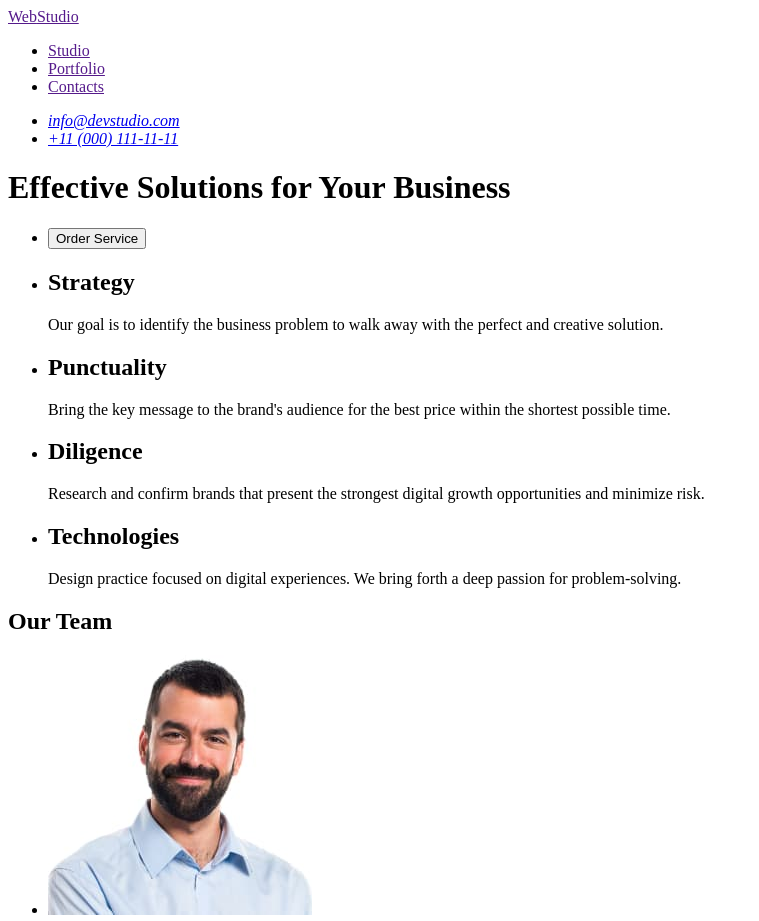
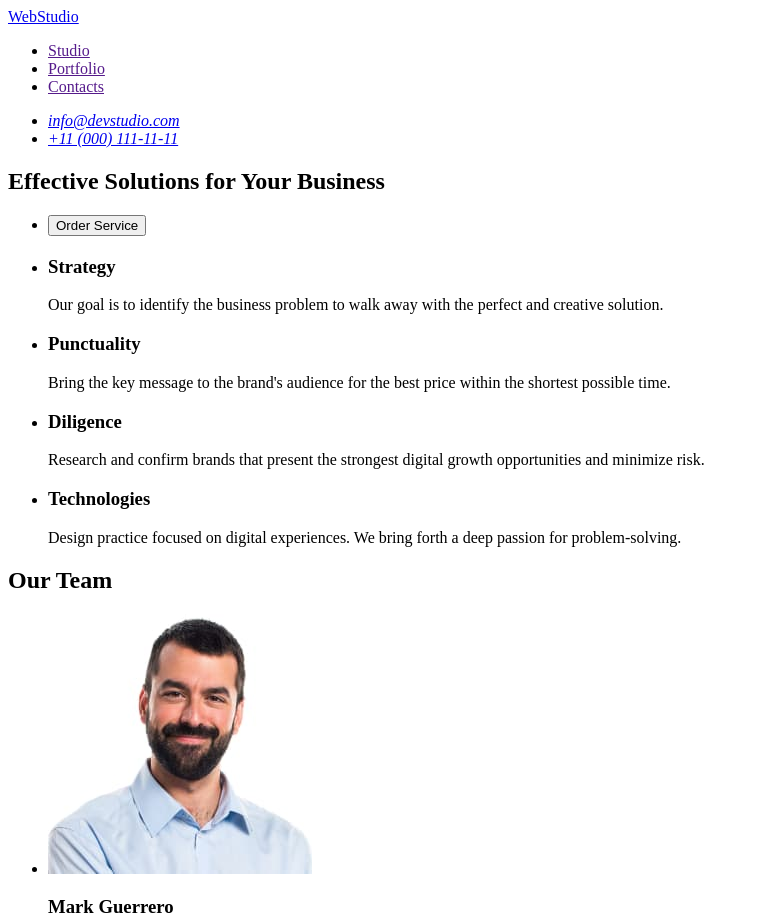
Before and after one commit to Oleksii-11/goit-markup-hw-01, a plain HTML site: page index.html in a window 1280 px wide. Shown: the top 921 px of the page, without its empty margins (0-759 px from the left). Drawn offline with Linux system fonts and the light colour scheme.

Commit message:
homework 1

```diff
--- a/index.html
+++ b/index.html
@@ -8,7 +8,7 @@
   <body>
     <header>
       <nav>
-        <a href="">Web<span>Studio</span></a>
+        <a href="./index.html">WebStudio</a>
         <ul>
           <li>
             <a href="">Studio</a>
@@ -33,6 +33,7 @@
       </address>
     </header>
     <main>
+      <section>
         <h1>Effective Solutions for Your Business</h1>
 
         <ul>
@@ -40,32 +41,34 @@
             <button type="button">Order Service</button>
           </li>
         </ul>
-
+      </section>
+      <!--Перелік-->
       <section>
         <ul>
           <li>
-            <h2>Strategy</h2>
+            <h2></h2>
+            <h3>Strategy</h3>
             <p>
               Our goal is to identify the business problem to walk away with the
               perfect and creative solution.
             </p>
           </li>
           <li>
-            <h2>Punctuality</h2>
+            <h3>Punctuality</h3>
             <p>
               Bring the key message to the brand's audience for the best price
               within the shortest possible time.
             </p>
           </li>
           <li>
-            <h2>Diligence</h2>
+            <h3>Diligence</h3>
             <p>
               Research and confirm brands that present the strongest digital
               growth opportunities and minimize risk.
             </p>
           </li>
           <li>
-            <h2>Technologies</h2>
+            <h3>Technologies</h3>
             <p>
               Design practice focused on digital experiences. We bring forth a
               deep passion for problem-solving.
@@ -73,7 +76,7 @@
           </li>
         </ul>
       </section>
-
+      <!--Виконавці-->
       <section>
         <h2>Our Team</h2>
         <ul>
@@ -122,7 +125,7 @@
     </main>
 
     <footer>
-      <a href=""><span>Web</span>Studio</a>
+      <a href="./index.html">WebStudio</a>
       <p>
         Increase the flow of customers and sales for your business with digital
         marketing & growth solutions.
```
Lines whose indentation alone changed are shown as unchanged.
